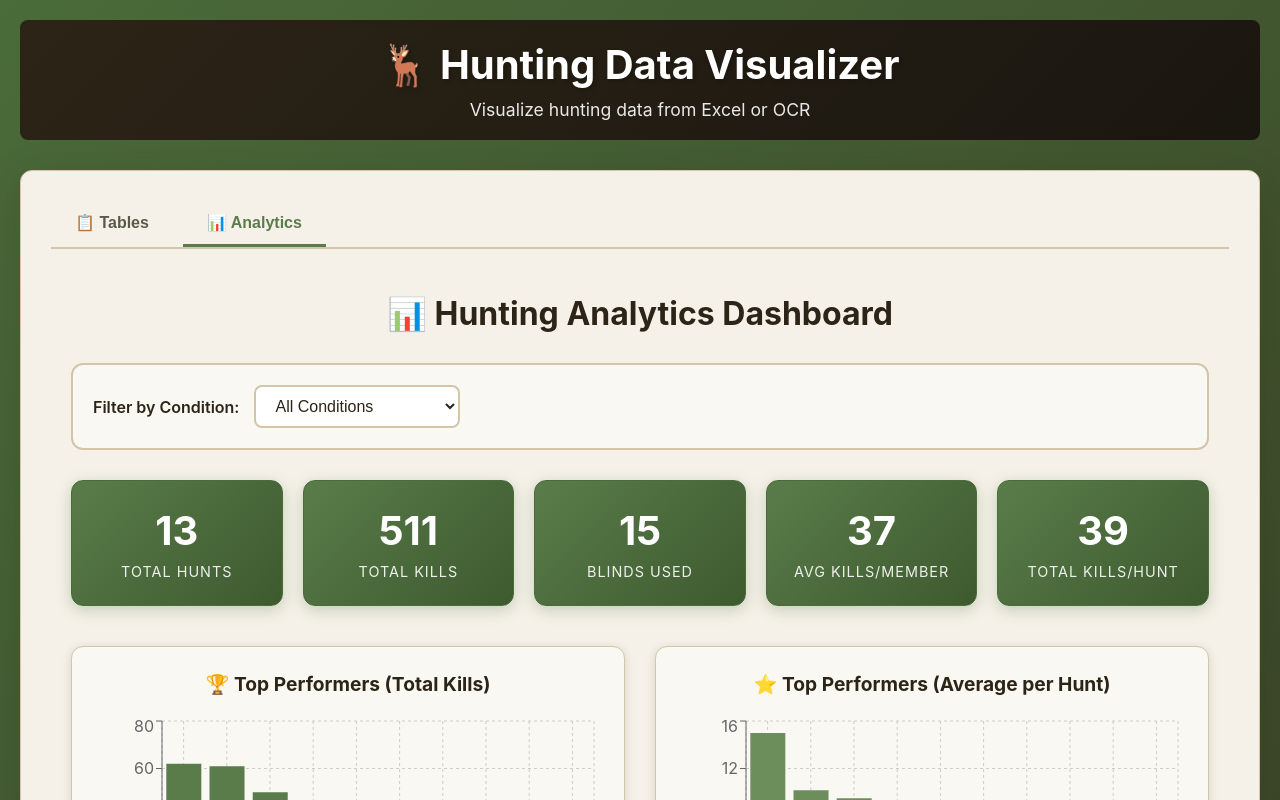
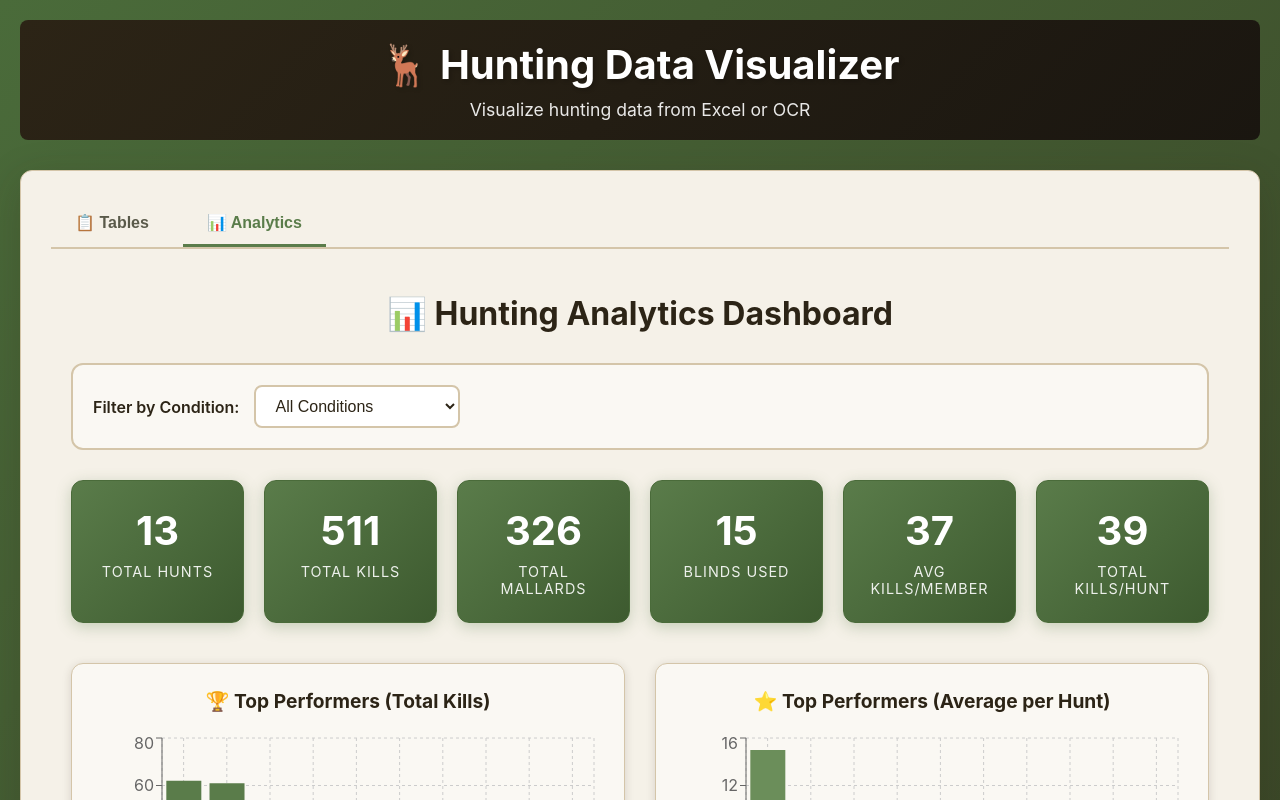
Before and after one commit to connory33/LOGC-Stats, a React (Vite) app in the folder react-app/: page / in a window 1280 px wide. Both pictures are taken after a click on the button "📊 Analytics". Shown: the top 800 px of the page. Built offline with nearby package versions, Linux system fonts and the light colour scheme.

Commit message:
Fix GitHub Pages deployment: improve artifact verification and ensure correct paths

```diff
--- a/react-app/src/components/AnalyticsDashboard.jsx
+++ b/react-app/src/components/AnalyticsDashboard.jsx
@@ -28,6 +28,7 @@ function AnalyticsDashboard({ sheets }) {
     const guideStats = {}
     const memberBlindStats = {}
     const memberSpeciesStats = {}
+    let totalMallardsCount = 0
 
     // Process each sheet
     sheets.forEach(sheet => {
@@ -103,6 +104,11 @@ function AnalyticsDashboard({ sheets }) {
           }
         })
 
+        // Calculate total mallards for this record (Drake + Hen)
+        const drakeMallard = parseFloat(row['Drake Mallard'] || row[headers.find(h => h.toLowerCase().includes('drake') && h.toLowerCase().includes('mallard'))] || 0) || 0
+        const henMallard = parseFloat(row['Hen Mallard'] || row[headers.find(h => h.toLowerCase().includes('hen') && h.toLowerCase().includes('mallard'))] || 0) || 0
+        const recordMallards = drakeMallard + henMallard
+
         if (totalKills === 0 && guns === 0) return // Skip empty rows
 
         const record = {
@@ -113,10 +119,12 @@ function AnalyticsDashboard({ sheets }) {
           guns,
           condition,
           totalKills,
-          speciesKills
+          speciesKills,
+          totalMallards: recordMallards
         }
 
         allRecords.push(record)
+        totalMallardsCount += recordMallards
 
         // Aggregate stats
         if (member) {
@@ -243,6 +251,7 @@ function AnalyticsDashboard({ sheets }) {
         stats: {
           totalHunts,
           totalKills,
+          totalMallards: totalMallardsCount,
           avgKillsPerMember,
           totalKillsPerHunt,
           uniqueBlinds: Object.keys(blindStats).length
@@ -280,8 +289,10 @@ function AnalyticsDashboard({ sheets }) {
     const memberBlindStats = {}
     const memberSpeciesStats = {}
 
+    let filteredTotalMallards = 0
     filteredRecords.forEach(record => {
-      const { member, guide, blind, condition, totalKills, speciesKills, date } = record
+      const { member, guide, blind, condition, totalKills, speciesKills, date, totalMallards = 0 } = record
+      filteredTotalMallards += totalMallards
 
       if (member) {
         memberStats[member] = (memberStats[member] || 0) + totalKills
@@ -376,6 +387,7 @@ function AnalyticsDashboard({ sheets }) {
       stats: {
         totalHunts,
         totalKills,
+        totalMallards: filteredTotalMallards,
         avgKillsPerMember,
         totalKillsPerHunt,
         uniqueBlinds: Object.keys(blindStats).length
@@ -436,6 +448,10 @@ function AnalyticsDashboard({ sheets }) {
         <div className="stat-card">
           <div className="stat-value">{stats.totalKills}</div>
           <div className="stat-label">Total Kills</div>
+        </div>
+        <div className="stat-card">
+          <div className="stat-value">{stats.totalMallards || 0}</div>
+          <div className="stat-label">Total Mallards</div>
         </div>
         <div className="stat-card">
           <div className="stat-value">{stats.uniqueBlinds}</div>
```
